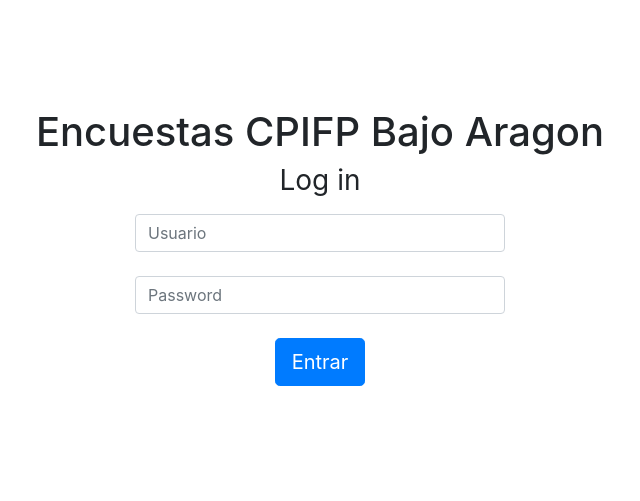
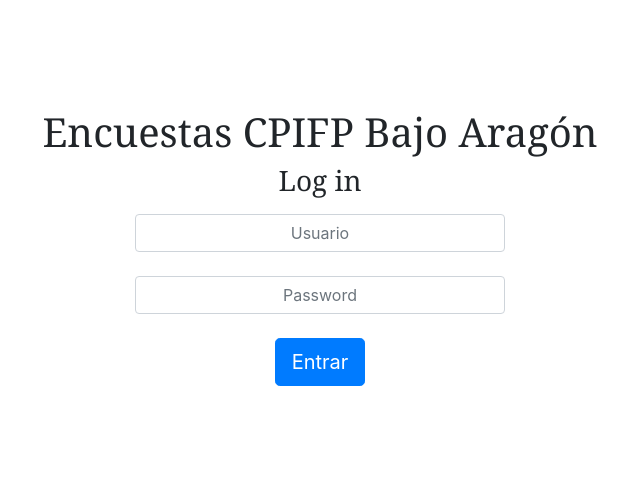
Before and after one commit to ciprianchis/DjangoProyecto, a Django app: page /encuestascpifp/accounts/login/?next=/encuestascpifp/usuario/ in a window 1280 px wide. Shown: the top 501 px of the page, without its empty margins (320-960 px from the left). Run offline with Django 3.2, Linux system fonts and the light colour scheme; some libraries are stand-ins or nearby versions.

Commit message:
CSS añadido para mostrar casi por completo y el botón Enviar. Dar funcionalidad al boton, acceder a las respuestas y creación de usuarios queda pendiente

```diff
--- a/encuestascpifp/encuestas/templates/encuestas/login.html
+++ b/encuestascpifp/encuestas/templates/encuestas/login.html
@@ -3,18 +3,20 @@
 {% load static %}
 
 {% block titulo %}
-<h1 style="text-align: center;">Encuestas CPIFP Bajo Aragon</h1>
+<h1 style="text-align: center; font-family: Georgia, 'Times New Roman', Times, serif;">Encuestas CPIFP Bajo Aragón</h1>
 
 {% endblock %}
 {% block contenido %}
     {% if user.is_authenticated %}
         {% if user.is_superuser %}
         <br><br>
+        <!-- En caso de tener la sesión activa se direcciona a la segunda parte de log in, en la qué el usuario podrá dirigirse a otras zonas de la aplicación
+        mediante botones o enlaces de la cabecera -->
+
         <p class="lead" style="text-align: center;">
             Bienvenido {{ user }}, seleccione un apartado de la cabecera o presione un botón
         </p>
 
-        <!--Poner centrado-->
         <div style="text-align: center;">
             <form style="display: inline"  class="text-center"action="{% url 'encuestas:index'%}"method="post">
                 {% csrf_token %}
@@ -36,19 +38,21 @@
                 <button class="btn btn-lg btn-primary"type="submit">Acceso a encuestas</button>
             </form>
         {% endif %}
-    {% else %}
+        {% else %}
         {% if form.errors %}
             <p class="text-danger text-center">
-                <strong>La contraseña o el nombre de usuario no son validos</strong>
+                <strong>La contraseña o el nombre de usuario no son válidos</strong>
             </p>
         {% endif %}
 
+
+        <!-- Apartado de log in-->
         <form class="text-center"action="{% url 'encuestas:login'%}"method="post">
             {% csrf_token %}
-            <h1 class="h3 mb-3 font-weight-normal">Log in</h1>
-            <input type="text"name="username"id="username"class="form-control col-lg-4 mx-auto"placeholder="Usuario"requiredautofocus>
+            <h1 class="h3 mb-3 font-weight-normal" style="font-family: Georgia, 'Times New Roman', Times, serif;">Log in</h1>
+            <input type="text" style="text-align: center;" name="username"id="username"class="form-control col-lg-4 mx-auto"placeholder="Usuario"requiredautofocus>
             <br>
-            <input type="password"name="password"id="password"class="form-control col-lg-4 mx-auto"placeholder="Password"required>
+            <input style="text-align: center;" type="password" name="password"id="password"class="form-control col-lg-4 mx-auto"placeholder="Password"required>
             <br>
             <input type="hidden"name="next"value="{{ next }}">
             <button class="btn btn-lg btn-primary"type="submit">Entrar</button>
--- /dev/null
+++ b/encuestascpifp/encuestas/templates/encuestas/respuestaEnviada.html
@@ -0,0 +1,4 @@
+<body>
+    <h5>Sus respuestas han sido enviadas con éxito. Gracias.</h5>
+    <h5>Puede cerrar el navegador</h5>
+</body>
--- a/encuestascpifp/encuestas/urls.py
+++ b/encuestascpifp/encuestas/urls.py
@@ -20,7 +20,8 @@ urlpatterns = [
     path('accounts/logout/', auth_views.LogoutView.as_view(), name='logout'),
 
 
-    path('usuario/',views.usuarios,name="usuarios")
+    path('usuario/',views.usuarios,name="usuarios"),
+    path('agradecimiento/',views.enviado,name="enviado")
     #path('pregunta/',views.pregunta_create,name='pregunta'),
 
 ]
--- a/encuestascpifp/encuestas/views.py
+++ b/encuestascpifp/encuestas/views.py
@@ -91,6 +91,10 @@ def pregunta_update(request,id_pregunta):
 
 
 @login_required
+def enviado(request):
+    return render(request,'encuestas/respuestaEnviada.html')
+
+@login_required
 def usuarios(request,user):
     usuario = get_object_or_404(User, pk=user)
     return render(request,'encuestas/usuarios.html',{'usuario':usuario})
```
Also changed, not shown: encuestascpifp/encuestas/templates/encuestas/index.html (+32 -19 lines), encuestascpifp/db.sqlite3.
